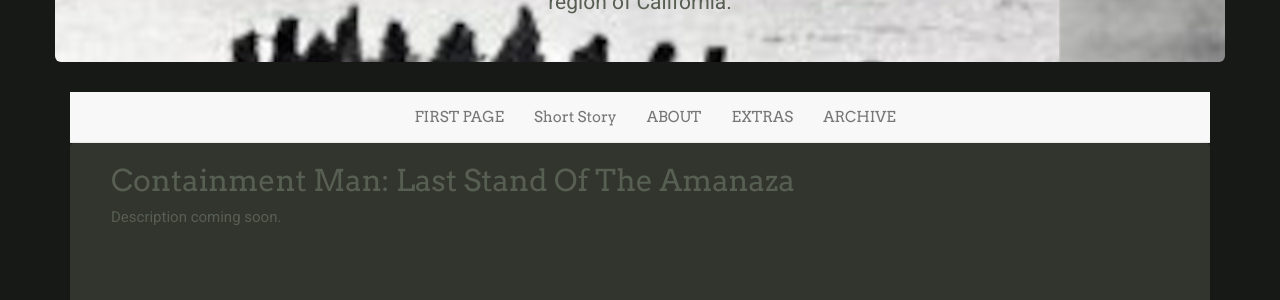
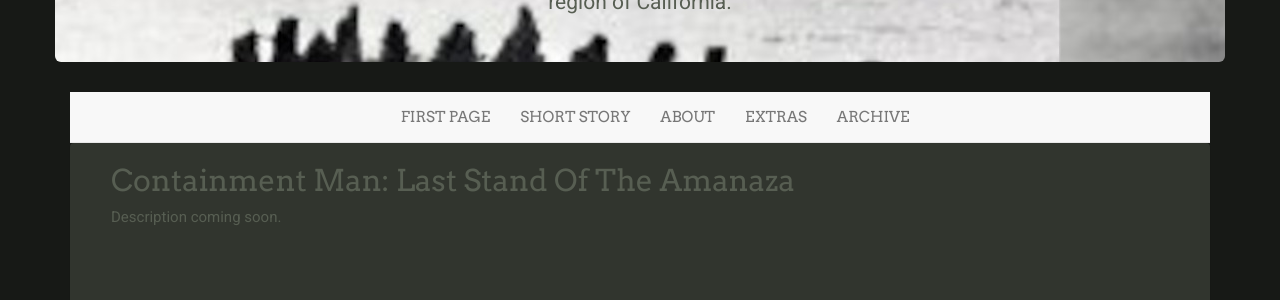
Before and after one commit to LWFlouisa/ContainmentMan, a Jekyll site: the page built from index.md, in a window 1280 px wide. Shown: the part 222-522 px from the top of the page. Built offline with Jekyll 4.4.1, drawn with Linux system fonts in a browser that asks for light colours; nearby versions of some CDN libraries.

```diff
--- a/_includes/navigation.html
+++ b/_includes/navigation.html
@@ -13,7 +13,7 @@
         <div class="collapse navbar-collapse" id="bs-example-navbar-collapse-1">
             <ul class="nav navbar-nav">
                 <li><a href={{ site.url }}/001 >FIRST PAGE</a></li>
-                <li><a href={{ site.url }}/shortstory >Short Story</a></li>
+                <li><a href={{ site.url }}/shortstory >SHORT STORY</a></li>
                 <li><a href={{ site.url }}/about>ABOUT</a></li>
                 <li><a href={{ site.url }}/extras>EXTRAS</a></li>
                 <li><a href={{ site.url }}/archive>ARCHIVE</a></li>
```
